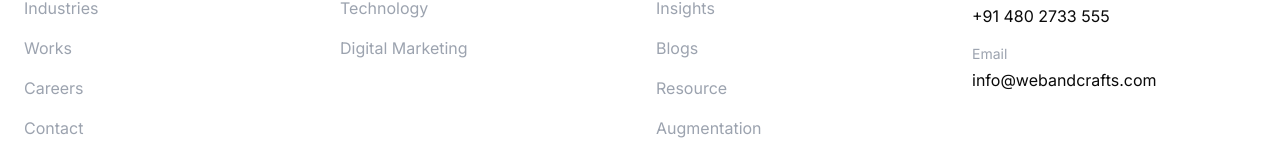
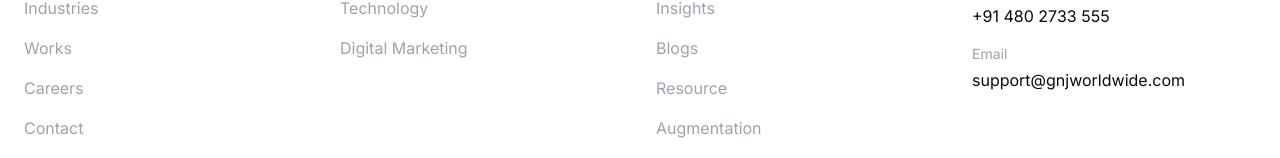
Before and after one commit to nikhilweb123/GNJ, a Next.js app: page /contact in a window 1280 px wide. Shown: the part 4461-4619 px from the top of the page. Built offline with nearby package versions, Linux system fonts and the light colour scheme.

Commit message:
email changed in footer

```diff
--- a/app/components/Footer.tsx
+++ b/app/components/Footer.tsx
@@ -70,7 +70,7 @@ export default function Footer() {
               </div>
               <div>
                 <div className="text-sm text-gray-400 mb-1">Email</div>
-                <div>info@webandcrafts.com</div>
+                <div>support@gnjworldwide.com</div>
               </div>
 
             </div>
```
